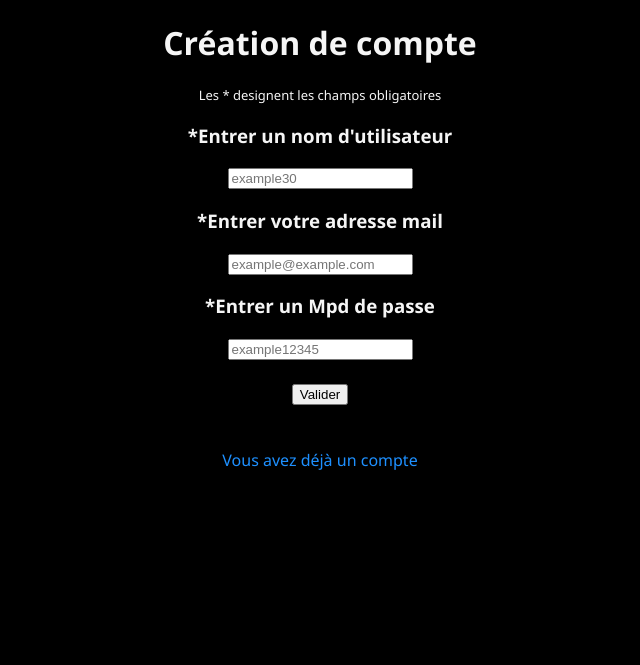
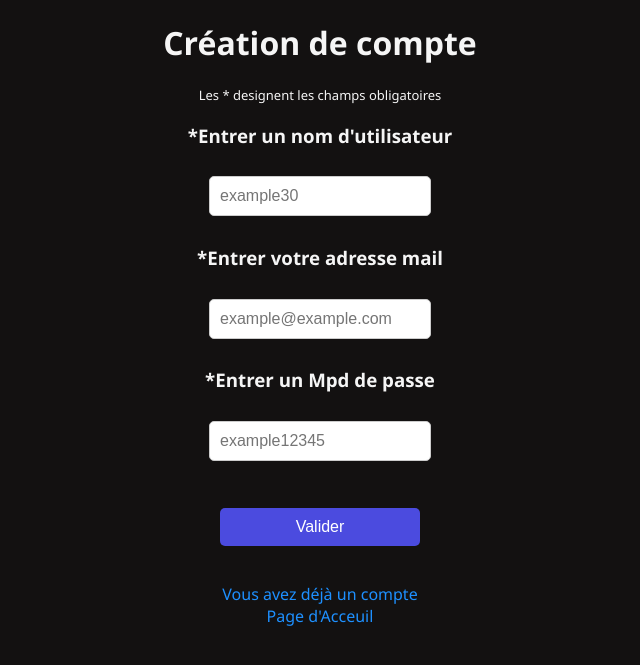
Before and after one commit to GoldenPants112/PixelWar, a PHP site: page /creation_compte.php in a window 1280 px wide. Shown: the top 665 px of the page, without its empty margins (320-960 px from the left). Run offline with PHP 8.4, Linux system fonts and the light colour scheme.

Commit message:
Ajout de page acceuil et de css

```diff
--- a/creation_compte.php
+++ b/creation_compte.php
@@ -43,6 +43,7 @@ if (isset($_POST["pseudo"]) ){
 
 </head>
 <body>
+
     <h1> Création de compte</h1>
 
 
@@ -58,7 +59,7 @@ if (isset($_POST["pseudo"]) ){
         <input type="password" name="mdp" value="" placeholder="example12345" required>
         <br>
         <br>
-        <input type="submit" value="Valider">
+        <input class="button" type="submit" value="Valider">
         <br>
         <br>
         <?php
@@ -75,8 +76,11 @@ if (isset($_POST["pseudo"]) ){
 
 
         ?>
+
+        <a href="seconnecter.php">Vous avez déjà un compte</a>
         <br>
-        <a href="seconnecter.php">Vous avez déjà un compte</a>
+        <a href="index.php">Page d'Acceuil</a>
+
 </form>
 </body>
 </html>
--- a/seconnecter.php
+++ b/seconnecter.php
@@ -85,7 +85,7 @@ if (isset($_POST["mail"]) ){
     <input type="password" name="mdp" value="" placeholder="example12345" required>
     <br>
     <br>
-    <input type="submit" value="Valider">
+    <input class="button" type="submit" value="Valider">
     <br>
     <br>
 
@@ -104,5 +104,8 @@ if (isset($_POST["mail"]) ){
         <?php } ?>
     <br>
     <a href="creation_compte.php">Créer un compte</a>
+    <br>
+    <a href="index.php">Page d'Acceuil</a>
+
 </body>
 </html>
--- a/selection_grille.php
+++ b/selection_grille.php
@@ -79,8 +79,9 @@ if (isset($_POST["ajout_grille"]) ){
 
 </head>
 <body>
+
+
     <?php echo "<h1>Bienvenue à PixelWar ".$pseudo." </h1>";
-
     echo "<h2> Sélection de Grilles</h2>";
 
 
@@ -105,7 +106,7 @@ if (isset($_POST["ajout_grille"]) ){
     <p>Nom de votre nouvelle grille:</p>
     <input type="text" name="nom" value="">
     <br>
-    <input type="submit" value="+ Creation de nouvelles grilles" name="ajout_grille">
+    <input class="button" type="submit" value="+ Crée une grille" name="ajout_grille">
 
     </form>
     <?php
--- a/style.css
+++ b/style.css
@@ -1,7 +1,7 @@
 body{
     /*background-color: #f5f5f5;
     Couleur de fond douce */
-    background-color: #000000;
+    background-color: #131111;
     color: #333; /* Couleur du texte */
     color: #f5f5f5; /* Couleur du texte */
 
@@ -20,10 +20,76 @@ body{
 a {
     color: #1e90ff; /* Couleur d'accent pour les liens */
     text-decoration: none;
+    margin-bottom: 3px;
 }
 
 a:hover {
     text-decoration: underline;
+}
+
+a.button {
+    display: inline-block;
+    margin: 15px;
+    padding: 10px 20px;
+    border: none;
+    border-radius: 5px;
+    color: #fff;
+    background-color: #4b4bdf;
+    text-decoration: none;
+    font-size: 16px;
+    transition: background-color 0.3s ease;
+}
+
+input.button{
+    display: inline-block;
+    margin: 15px;
+    padding: 10px 20px;
+    border: none;
+    border-radius: 5px;
+    color: #fff;
+    background-color: #4b4bdf;
+    text-decoration: none;
+    font-size: 16px;
+    transition: background-color 0.3s ease;
+}
+input.button:hover{
+    background-color: #2a2abf;
+
+}
+
+a.button:hover {
+    background-color: #2a2abf;
+}
+img{
+    width: 70%;
+    max-width: 600px;
+    height: auto;
+    margin-top: 70px;
+    border-radius: 5px;
+}
+
+input{
+    margin: 10px;
+    padding: 10px;
+    border: 1px solid #ccc;
+    border-radius: 5px;
+    font-size: 16px;
+    width: 200px;
+}
+
+.header {
+    position: absolute;
+    top: 0;
+    left: 150px;
+}
+
+.header img {
+    display: flex;
+    width: 150px;
+    height: auto;
+    border-radius: 5px;
+
+    border-radius: 2px;
 }
 grille {
     width: 100%;
```
Also changed, not shown: index.php (+12 -1 lines), img/PD.png (added), img/pixel-war.png (added).
